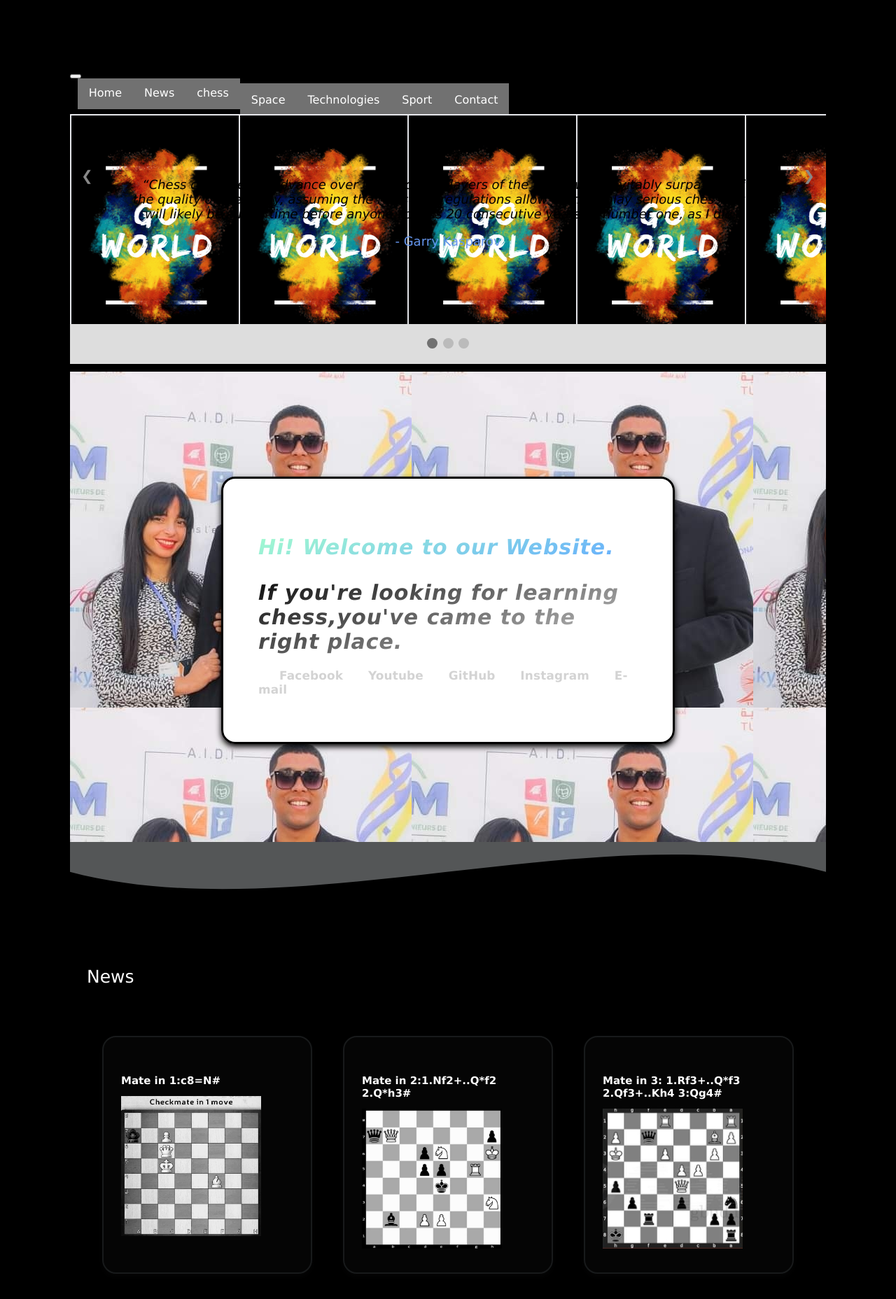
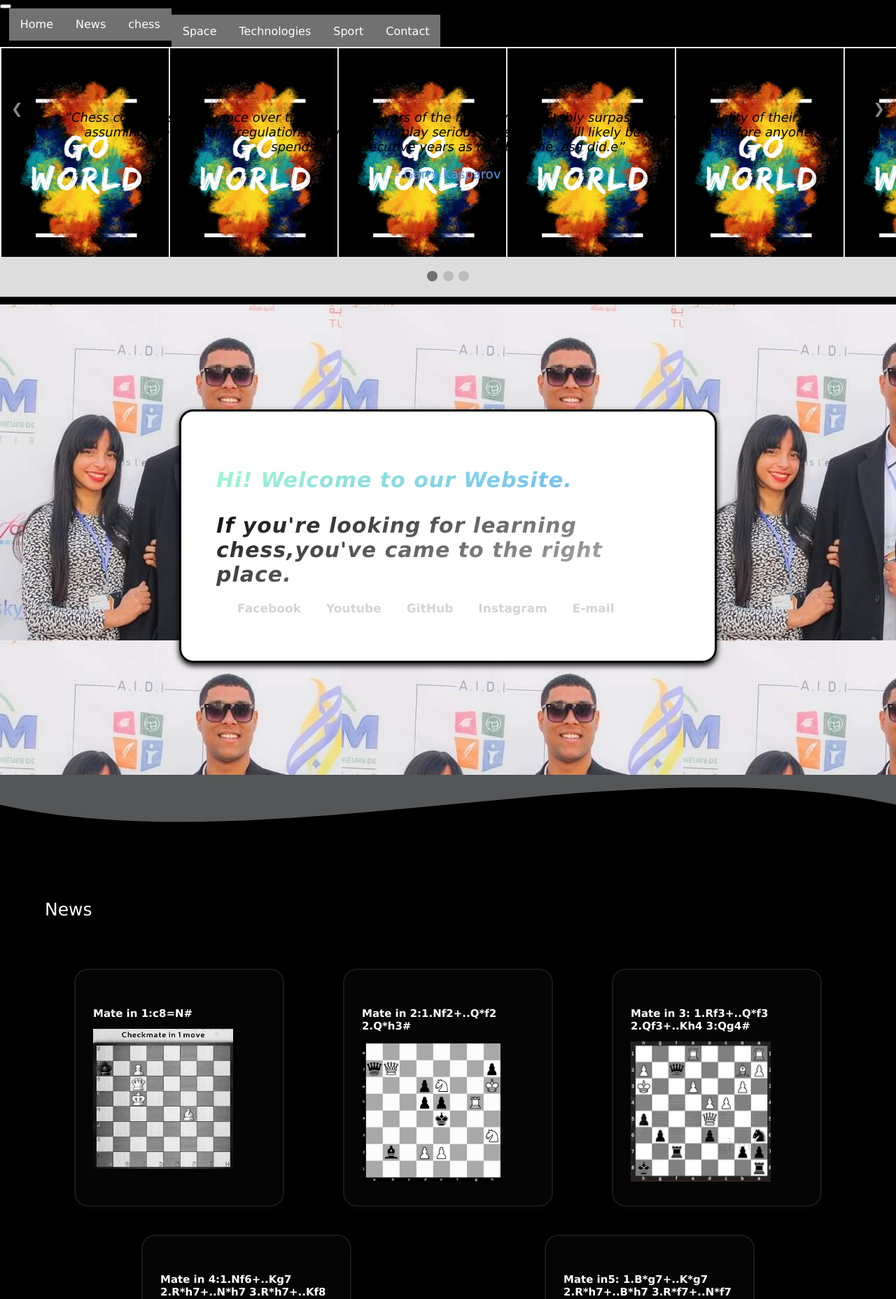
Before and after one commit to 10821324/site1, a PHP site: page /Home.html in a window 1280 px wide. Shown: the top 1856 px of the page at 70% size. Run offline with PHP 8.4, Linux system fonts and the light colour scheme.

Commit message:
Update style1.css

```diff
--- a/style1.css
+++ b/style1.css
@@ -15,7 +15,7 @@
 }
 
 .body {
-    padding: 10rem;
+    padding: 0;
     margin: 0;
     background: #000;
 }
```
